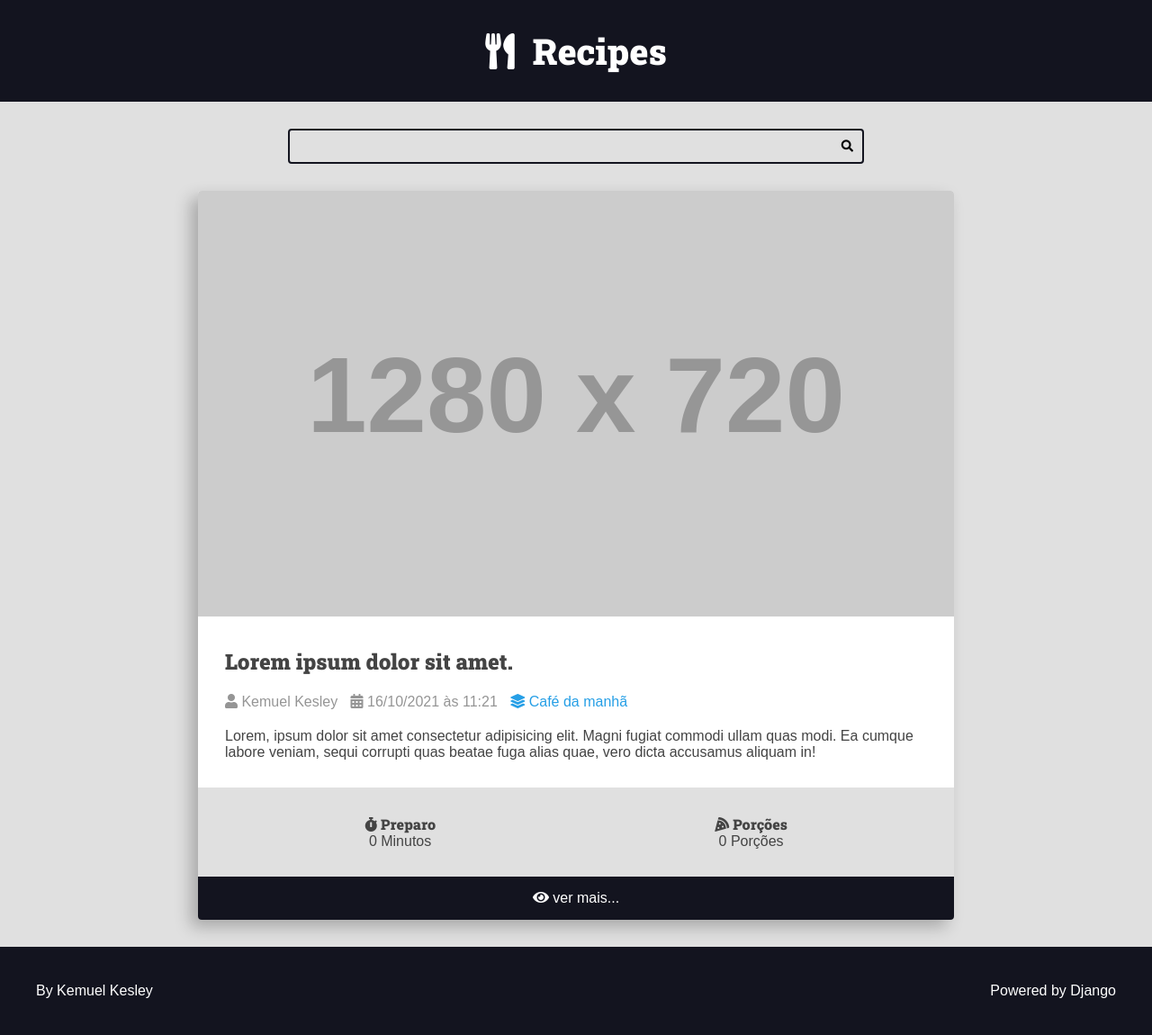
After one commit to kemuelkesley/studying-framework-django, a Django app: template recipes/templates/recipes/pages/recipe-view.html in a window 1280 px wide. The commit adds this page. Shown: the whole page at 90% size. Run offline with Django 3.2, Linux system fonts and the light colour scheme; the template is opened without the code that fills it, so the values that code supplies are empty; grey boxes labelled with a size stand in for pictures from a placeholder-image service; some libraries are stand-ins or nearby versions.

Commit message:
add-page recipe-view.html

```diff
--- a/recipes/static/recipes/css/style.css
+++ b/recipes/static/recipes/css/style.css
@@ -245,6 +245,16 @@
     padding: var(--spacing-gutter-large);
 }
 
+.main-content-detail .recipe-list-item {
+    max-width: 84rem;
+    margin: 0 auto;
+}
+
+.main-content-detail .recipe-list-item:hover {
+    transform: scale(1);
+    box-shadow: -5px 5px 15px rgba(0, 0, 0, 0.2);
+}
+
 .main-footer a {
     color: var(--color-white);
     text-decoration: none;
--- /dev/null
+++ b/recipes/templates/recipes/pages/recipe-view.html
@@ -0,0 +1,20 @@
+
+{% include "recipes/partials/head.html" %}
+
+<body>
+
+    {% include "recipes/partials/header.html" %}
+
+    {% include "recipes/partials/search.html" %}
+
+
+   <main class="main-content-container">
+        <div class="main-content main-content-detail container">
+            {% include "recipes/partials/recipe.html" %}
+        </div>
+
+        {% include "recipes/partials/footer.html" %}
+    </main>
+
+</body>
+</html>
--- a/recipes/urls.py
+++ b/recipes/urls.py
@@ -3,4 +3,5 @@
 
 urlpatterns = [
     path('', views.home, name='home'),
+    path('recipes/<int:id>/', views.recipe, name='recipe')
 ]
--- a/recipes/views.py
+++ b/recipes/views.py
@@ -4,3 +4,7 @@
 
 def home(request):
     return render(request, 'recipes/pages/home.html', context={'name': 'Kemuel'})
+
+
+def recipe(request, id):
+    return render(request, 'recipes/pages/recipe-view.html', context={'name': 'kemuel kesley'})
```
